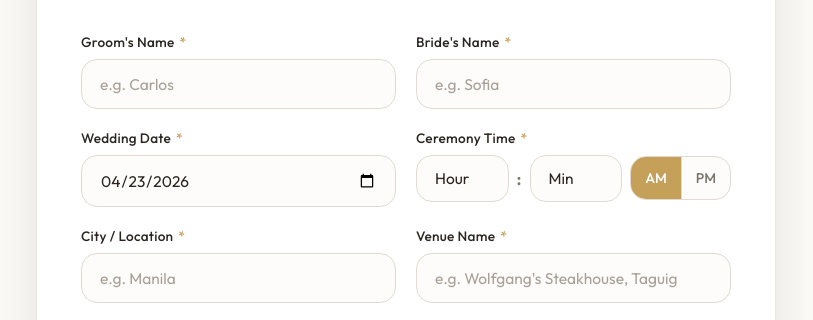
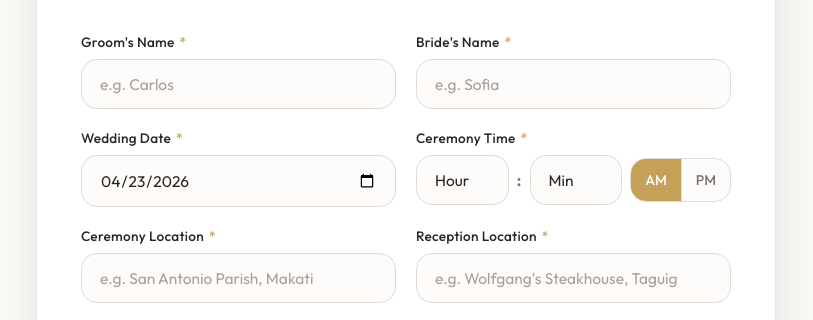
Before and after one commit to ezgubatanga/Eventful, a plain HTML site: page form/index.html in a window 1280 px wide. Shown: the part 606-926 px from the top of the page, without its empty margins (234-1047 px from the left). Drawn offline with nearby package versions, Linux system fonts and the light colour scheme.

Commit message:
Rename location fields to ceremony and reception location
Co-Authored-By: Claude Sonnet 4.6 <noreply@anthropic.com>

```diff
--- a/form/index.html
+++ b/form/index.html
@@ -1102,14 +1102,14 @@
               <span class="field-error" id="err-ceremonyTime">Please select the ceremony time.</span>
             </div>
             <div class="field-group">
-              <label class="field-label" for="location">City / Location <span class="req">*</span></label>
-              <input class="field-input" type="text" id="location" name="location" placeholder="e.g. Manila" required />
-              <span class="field-error" id="err-location">Please enter a location.</span>
+              <label class="field-label" for="location">Ceremony Location <span class="req">*</span></label>
+              <input class="field-input" type="text" id="location" name="location" placeholder="e.g. San Antonio Parish, Makati" required />
+              <span class="field-error" id="err-location">Please enter the ceremony location.</span>
             </div>
             <div class="field-group">
-              <label class="field-label" for="venueName">Venue Name <span class="req">*</span></label>
+              <label class="field-label" for="venueName">Reception Location <span class="req">*</span></label>
               <input class="field-input" type="text" id="venueName" name="venueName" placeholder="e.g. Wolfgang's Steakhouse, Taguig" required />
-              <span class="field-error" id="err-venueName">Please enter the venue name.</span>
+              <span class="field-error" id="err-venueName">Please enter the reception location.</span>
             </div>
             <div class="field-group">
               <label class="field-label" for="email">Email Address <span class="req">*</span></label>
```
